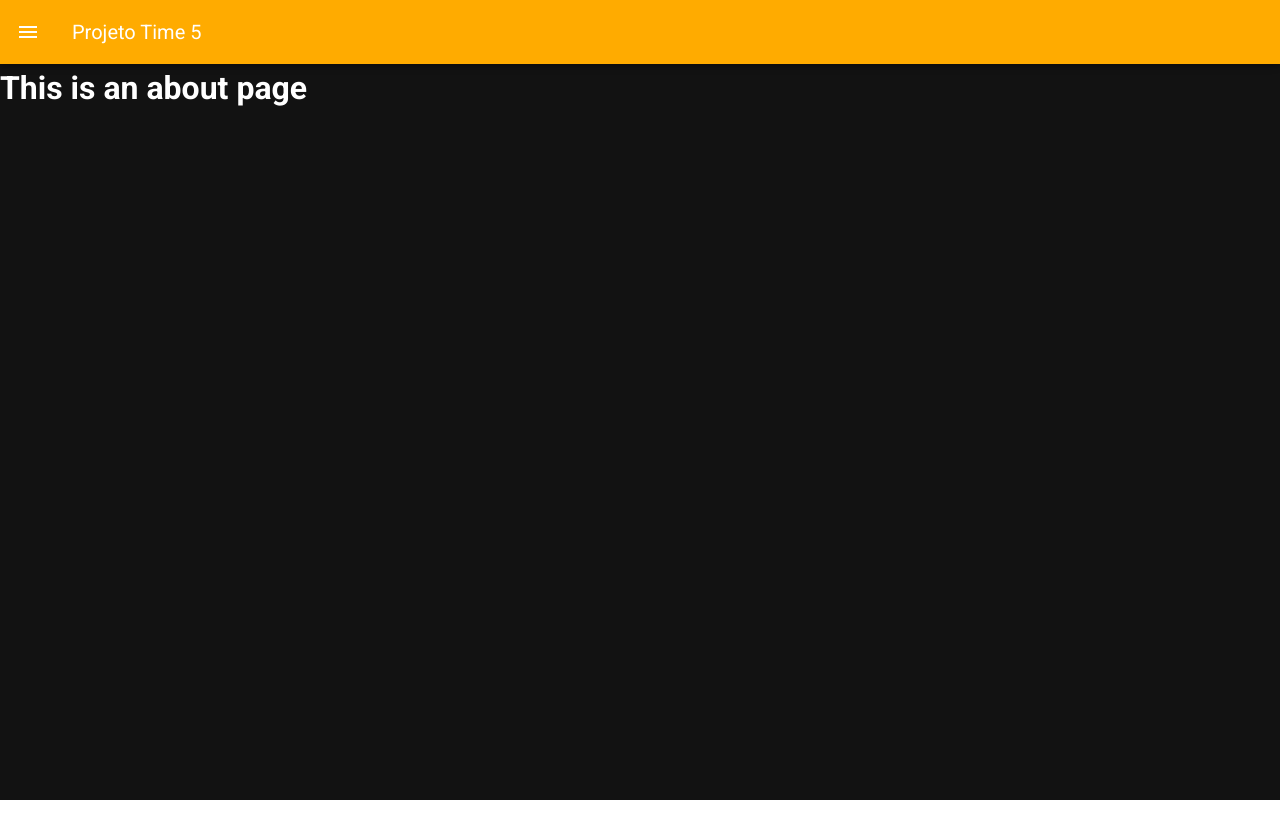
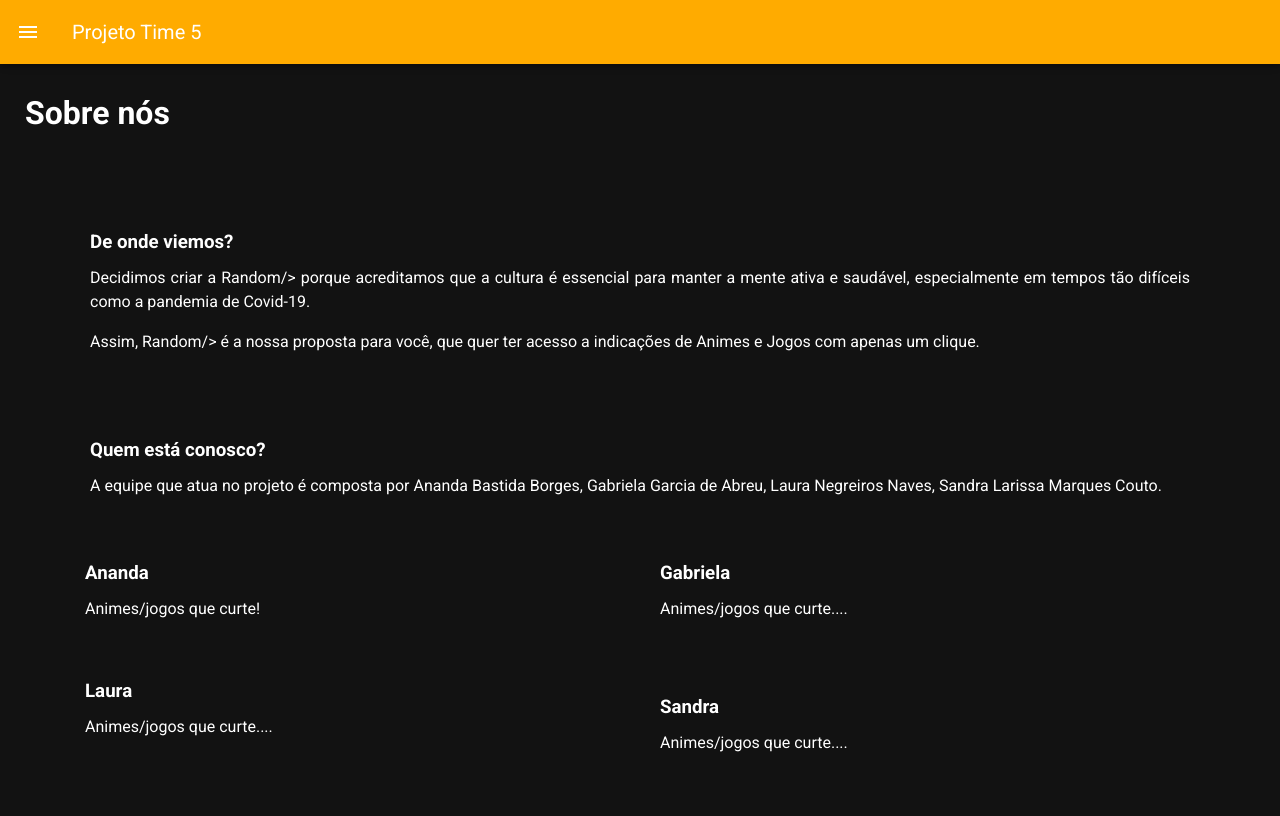
Before and after one commit to sandralcouto/desafio-decola, a Vue app: page /about in a window 1280 px wide. Built offline with nearby package versions, Linux system fonts and the light colour scheme.

Commit message:
Adiciona pagina about

```diff
--- a/src/views/About.vue
+++ b/src/views/About.vue
@@ -1,5 +1,118 @@
 <template>
   <div class="about">
-    <h1>This is an about page</h1>
+    <h1>Sobre nós</h1>
+    <div class="container">
+      <div class="titulos">
+        <v-container>
+          <p></p>
+          <h3>De onde viemos?</h3>
+          <p>
+            Decidimos criar a Random/> porque acreditamos que a cultura é
+            essencial para manter a mente ativa e saudável, especialmente em
+            tempos tão difíceis como a pandemia de Covid-19.
+          </p>
+          <p>
+            Assim, Random/> é a nossa proposta para você, que quer ter acesso a indicações de Animes e Jogos com apenas um clique.
+          </p>
+        </v-container>
+
+        <v-container>
+          <p></p>
+          <h3 class="m-top">Quem está conosco?</h3>
+          <p>
+            A equipe que atua no projeto é composta por Ananda Bastida Borges,
+            Gabriela Garcia de Abreu, Laura Negreiros Naves, Sandra Larissa
+            Marques Couto.
+          </p>
+        </v-container>
+      </div>
+
+      <div class="integrantes">
+        <div class="pessoa">
+          <h3>Ananda</h3>
+          <p>Animes/jogos que curte!</p>
+        </div>
+
+        <div class="pessoa">
+          <h3>Gabriela</h3>
+          <p>Animes/jogos que curte....</p>
+        </div>
+      </div>
+
+      <div class="integrantes">
+        <div class="pessoa">
+          <h3>Laura</h3>
+          <p>Animes/jogos que curte....</p>
+        </div>
+        <div class="pessoa">
+          <p></p>
+          <h3>Sandra</h3>
+          <p>Animes/jogos que curte....</p>
+        </div>
+      </div>
+    </div>
   </div>
 </template>
+
+<script>
+export default {
+  name: "About",
+};
+</script>
+
+<style scoped>
+* {
+  padding: 0;
+  margin: 0;
+  box-sizing: border-box;
+}
+
+h1 {
+  width: 100%;
+  max-width: 1200px;
+  padding: 25px;
+  text-align: justify;
+}
+
+.container {
+  width: 100%;
+  max-width: 1200px;
+  padding: 25px;
+  text-align: justify;
+}
+
+.container div.titulos h3 {
+  margin-bottom: 10px;
+}
+
+.integrantes {
+  display: flex;
+  flex-direction: row;
+  align-items: flex-start;
+  justify-content: center;
+  flex-wrap: wrap;
+  width: 100%;
+}
+
+.pessoa {
+  width: 50%;
+  padding: 20px;
+}
+
+.pessoa h3 {
+  margin-bottom: 10px;
+}
+
+.m-top {
+  margin-top: 5px;
+}
+
+@media (max-width: 900px) {
+  .pessoa {
+    flex-direction: column;
+    width: 100%;
+    margin-bottom: 10px;
+    align-items: center;
+  }
+}
+</style>
```
Also changed, not shown: 1 other file (tests, documents, lock files or other folders).
